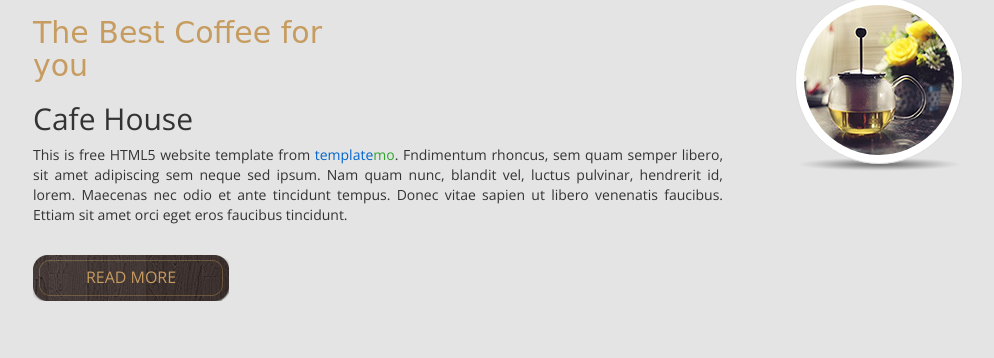
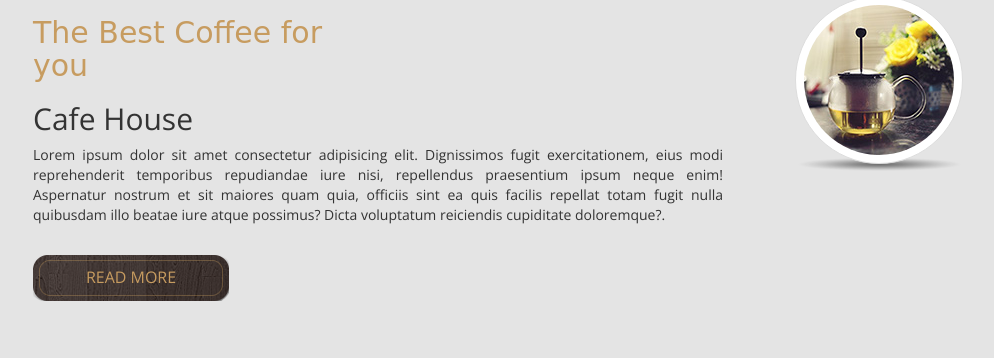
Before and after one commit to boiOctave/cafehouse.github.io, a plain HTML site: page index.html in a window 1280 px wide. Shown: the part 1161-1519 px from the top of the page, without its empty margins (142-1136 px from the left). Drawn offline with nearby package versions, Linux system fonts and the light colour scheme; a web font is replaced by a local one.

Commit message:
Update index.html

```diff
--- a/index.html
+++ b/index.html
@@ -77,7 +77,7 @@ http://www.templatemo.com/tm-466-cafe-house
           <div class="col-lg-9 col-md-9 col-sm-8">
             <h2 class="tm-section-header gold-text tm-handwriting-font">The Best Coffee for you</h2>
             <h2>Cafe House</h2>
-            <p class="tm-welcome-description">This is free HTML5 website template from <span class="blue-text">template</span><span class="green-text">mo</span>. Fndimentum rhoncus, sem quam semper libero, sit amet adipiscing sem neque sed ipsum. Nam quam nunc, blandit vel, luctus pulvinar, hendrerit id, lorem. Maecenas nec odio et ante tincidunt tempus. Donec vitae sapien ut libero venenatis faucibus. Ettiam sit amet orci eget eros faucibus tincidunt.</p>
+            <p class="tm-welcome-description">Lorem ipsum dolor sit amet consectetur adipisicing elit. Dignissimos fugit exercitationem, eius modi reprehenderit temporibus repudiandae iure nisi, repellendus praesentium ipsum neque enim! Aspernatur nostrum et sit maiores quam quia, officiis sint ea quis facilis repellat totam fugit nulla quibusdam illo beatae iure atque possimus? Dicta voluptatum reiciendis cupiditate doloremque?.</p>
             <a href="#" class="tm-more-button margin-top-30">Read More</a>
           </div>
           <div class="col-lg-3 col-md-3 col-sm-4 tm-welcome-img-container">
```
